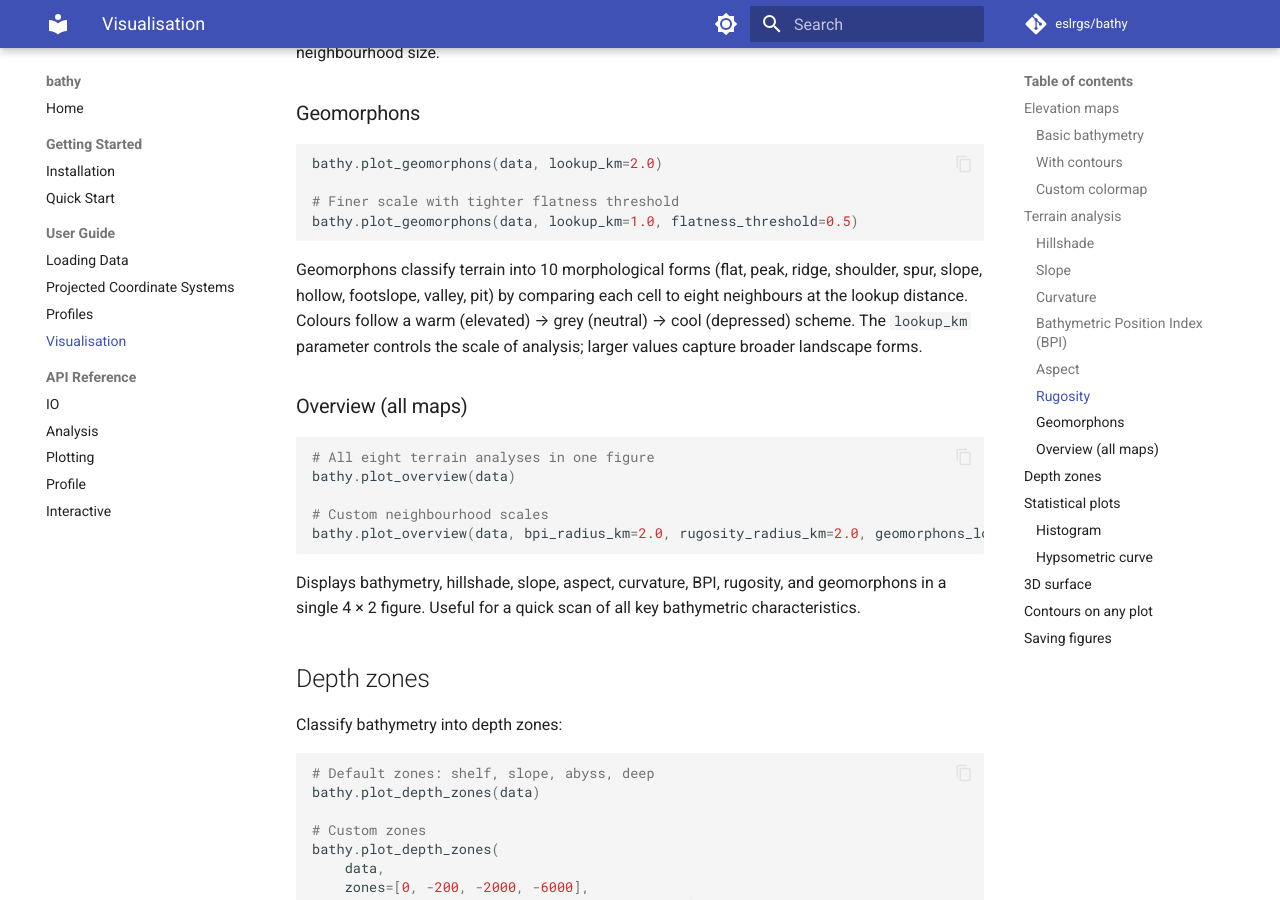
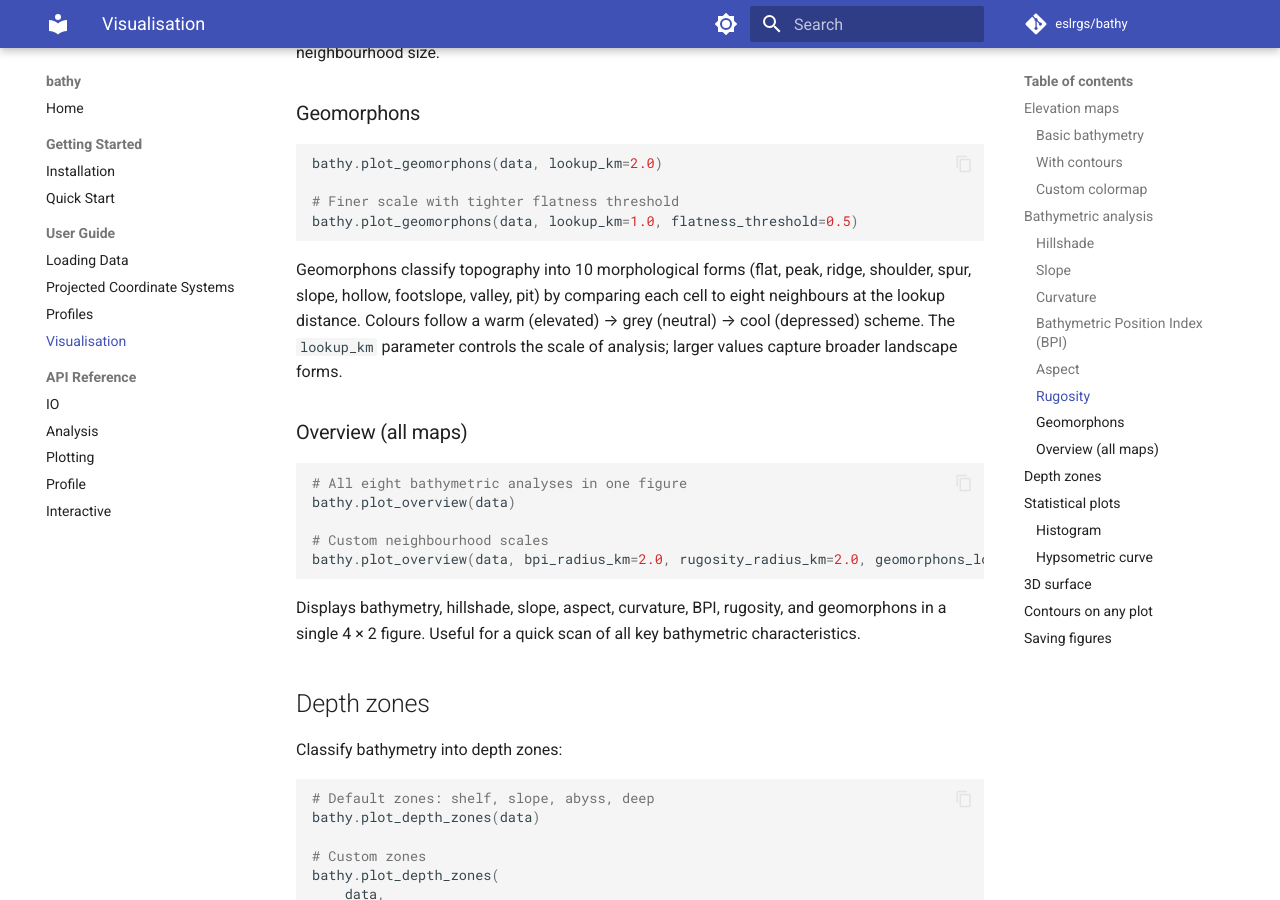
Before and after one commit to eslrgs/bathy, an MkDocs documentation site: the page built from docs/guide/visualisation.md, in a window 1280 px wide and 900 px high, scrolled down 1897 px. Built offline with MkDocs 1.6.1 and Material for MkDocs 9.7.7, drawn with Linux system fonts in a browser that asks for light colours; comment, search, counter and statistics services are not loaded; some of the changed text lies outside the part shown.

Commit message:
docs chore

````diff
--- a/docs/guide/visualisation.md
+++ b/docs/guide/visualisation.md
@@ -28,7 +28,7 @@ bathy.plot_bathy(data, contours=10)
 bathy.plot_bathy(data, cmap="viridis")
 ```
 
-## Terrain analysis
+## Bathymetric analysis
 
 ### Hillshade
 
@@ -89,12 +89,12 @@ bathy.plot_geomorphons(data, lookup_km=2.0)
 bathy.plot_geomorphons(data, lookup_km=1.0, flatness_threshold=0.5)
 ```
 
-Geomorphons classify terrain into 10 morphological forms (flat, peak, ridge, shoulder, spur, slope, hollow, footslope, valley, pit) by comparing each cell to eight neighbours at the lookup distance. Colours follow a warm (elevated) → grey (neutral) → cool (depressed) scheme. The `lookup_km` parameter controls the scale of analysis; larger values capture broader landscape forms.
+Geomorphons classify topography into 10 morphological forms (flat, peak, ridge, shoulder, spur, slope, hollow, footslope, valley, pit) by comparing each cell to eight neighbours at the lookup distance. Colours follow a warm (elevated) → grey (neutral) → cool (depressed) scheme. The `lookup_km` parameter controls the scale of analysis; larger values capture broader landscape forms.
 
 ### Overview (all maps)
 
 ```python
-# All eight terrain analyses in one figure
+# All eight bathymetric analyses in one figure
 bathy.plot_overview(data)
 
 # Custom neighbourhood scales
````
Also changed, not shown: README.md (+1 -1 lines), docs/api/analysis.md (+1 -1 lines), docs/index.md (+1 -1 lines), 2 other files.
